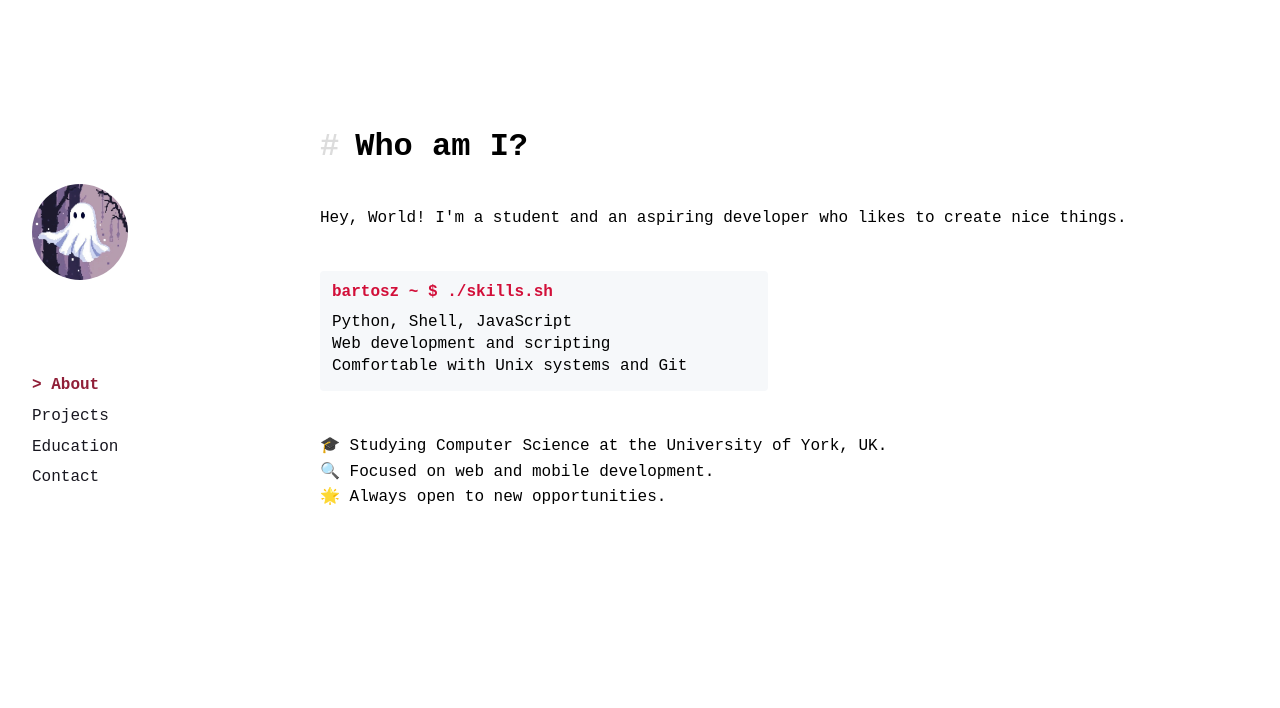
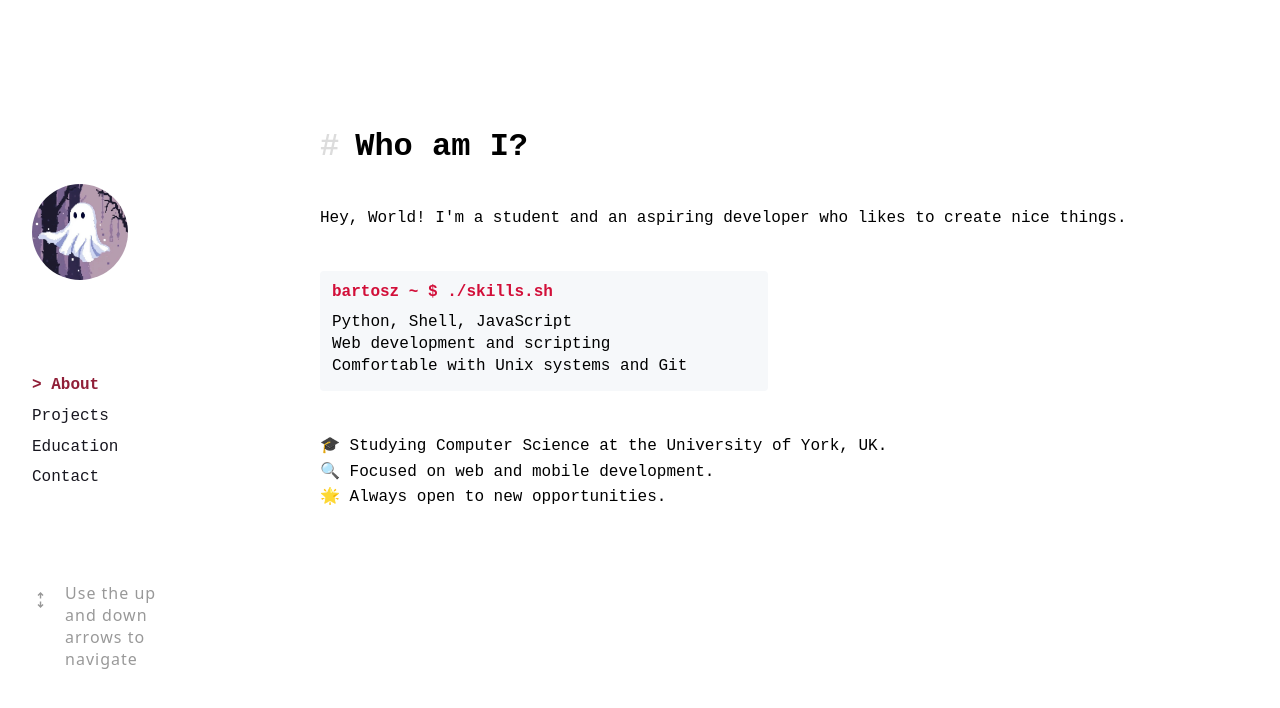
Before and after one commit to nocdn/portfolio, a Svelte app: page / in a window 1280 px wide. Shown: the top 708 px of the page. Built offline with nearby package versions, Linux system fonts and the light colour scheme.

Commit message:
Added a no movement indicator

```diff
--- a/src/App.svelte
+++ b/src/App.svelte
@@ -37,7 +37,7 @@
 
 <main>
     {#if window.innerWidth > 884}
-        <Sidebar bind:selectedIndex />
+        <Sidebar bind:selectedIndex noMovement={true} />
         <div class="main-content">
             {#if selectedIndex === 0}
                 <About />
--- a/src/Sidebar.svelte
+++ b/src/Sidebar.svelte
@@ -42,6 +42,27 @@
             href="#">{selectedIndex === 3 ? "> Contact" : "Contact"}</a
         >
     </div>
+    {#if noMovement}
+        <div class="movement-indicator">
+            <svg
+                width="36"
+                height="36"
+                viewBox="0 0 24 24"
+                fill="none"
+                xmlns="http://www.w3.org/2000/svg"
+            >
+                <path
+                    d="M7.75739 5.04077L9.1716 6.45498L11.0001 4.62652V10H13.0001V4.62661L14.8284 6.45498L16.2426 5.04077L12 0.798126L7.75739 5.04077Z"
+                    fill="currentColor"
+                />
+                <path
+                    d="M16.2426 18.9593L14.8284 17.545L13.0001 19.3734V14H11.0001V19.3735L9.1716 17.545L7.75739 18.9593L12 23.2019L16.2426 18.9593Z"
+                    fill="currentColor"
+                />
+            </svg>
+            <p>Use the up and down arrows to navigate</p>
+        </div>
+    {/if}
 </div>
 
 <style lang="scss">
@@ -82,4 +103,32 @@
         color: rgb(144, 31, 56);
         font-weight: 700;
     }
+
+    .movement-indicator {
+        display: flex;
+        gap: 1rem;
+        width: 70%;
+        align-items: flex-start;
+
+        opacity: 0.4;
+
+        letter-spacing: 1px;
+
+        font-family:
+            system-ui,
+            -apple-system,
+            BlinkMacSystemFont,
+            "Segoe UI",
+            Roboto,
+            Oxygen,
+            Ubuntu,
+            Cantarell,
+            "Open Sans",
+            "Helvetica Neue",
+            sans-serif;
+
+        svg {
+            width: 30%;
+        }
+    }
 </style>
```
Also changed, not shown: 5 other files (tests, documents, lock files or other folders).
